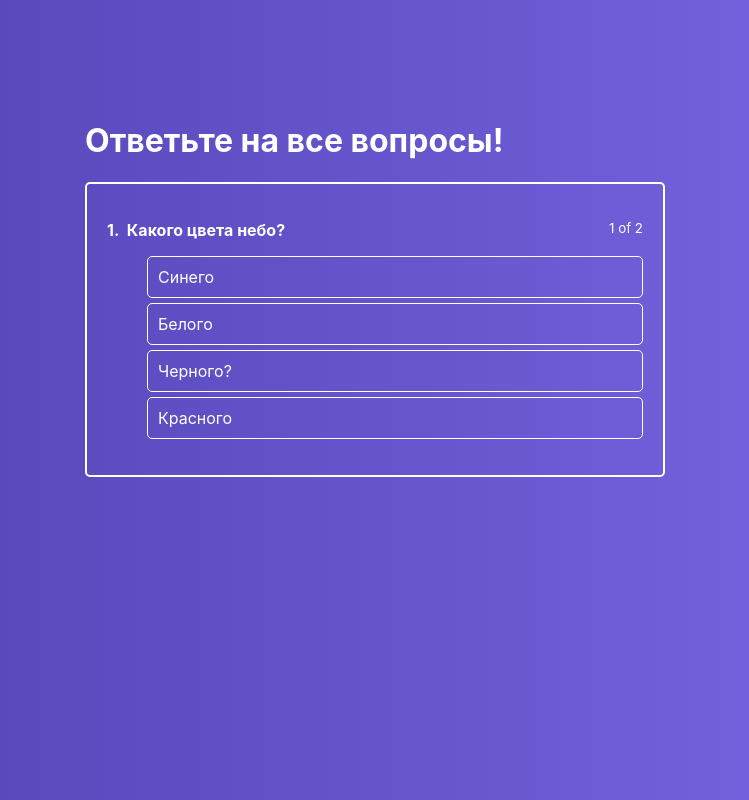
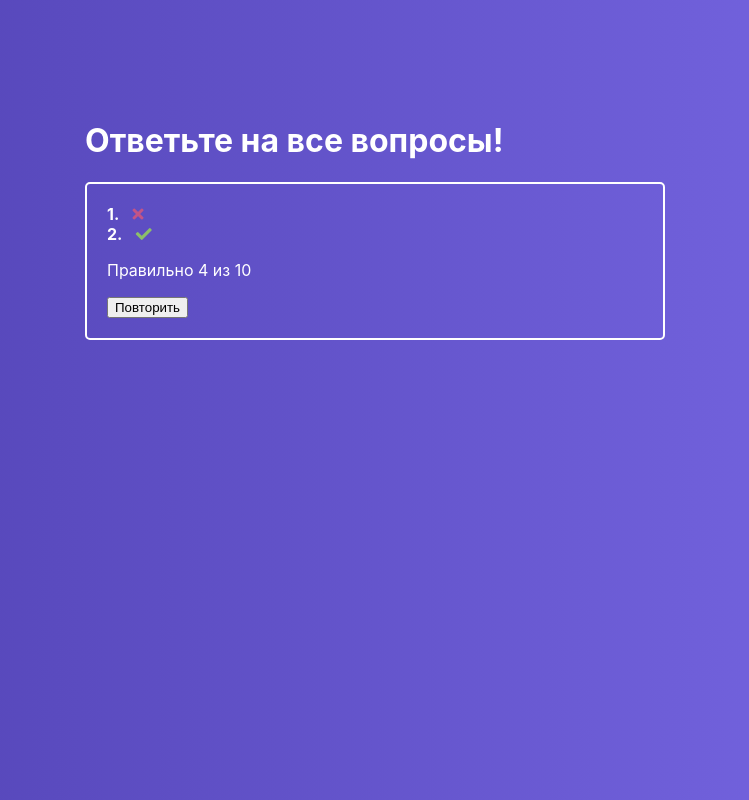
Before and after one commit to cabfran/reactapp, a React app: page / in a window 1280 px wide. Shown: the whole page, without its empty margins (265-1014 px from the left). Built offline with nearby package versions, Linux system fonts and the light colour scheme.

Commit message:
add finished and show result

```diff
--- a/public/index.html
+++ b/public/index.html
@@ -24,7 +24,11 @@
       work correctly both with client-side routing and a non-root public URL.
       Learn how to configure a non-root public URL by running `npm run build`.
     -->
-    <title>React App</title>
+
+
+    <link rel="stylesheet" href="https://use.fontawesome.com/releases/v5.1.0/css/all.css"
+      integrity="sha384-lKuwvrZot6UHsBSfcMvOkWwlCMgc0TaWr+30HWe3a4ltaBwTZhyTEggF5tJv8tbt" crossorigin="anonymous">
+    <title>Quiz App</title>
   </head>
   <body>
     <noscript>You need to enable JavaScript to run this app.</noscript>
--- a/src/components/ActiveQuiz/ActiveQuiz.js
+++ b/src/components/ActiveQuiz/ActiveQuiz.js
@@ -7,9 +7,7 @@
     <div className={classes.ActiveQuiz}>
       <p className={classes.Questions}>
         <span>
-          <strong>
-            {props.answerNumber}.&nbsp; {props.question}{" "}
-          </strong>
+          <strong>{props.answerNumber}.</strong>&nbsp; {props.question}
         </span>
 
         <small>
@@ -17,13 +15,11 @@
         </small>
       </p>
 
-      <ul>
-        <AnswersList
+      <AnswersList
         state={props.state}
-          answers={props.answers}
-          onAnswerClick={props.onAnswerClick}
-        />
-      </ul>
+        answers={props.answers}
+        onAnswerClick={props.onAnswerClick}
+      />
     </div>
   );
 };
--- a/src/components/ActiveQuiz/AnswersList/AnswersList.js
+++ b/src/components/ActiveQuiz/AnswersList/AnswersList.js
@@ -11,11 +11,10 @@
             key={index}
             answer={answer}
             onAnswerClick={props.onAnswerClick}
-            state={props.state ? props.state[answer.id]: null}
+            state={props.state ? props.state[answer.id] : null}
           />
         );
       })}
-      <li></li>
     </ul>
   );
 };
--- /dev/null
+++ b/src/components/FinishedQuiz/FinishedQuiz.js
@@ -0,0 +1,27 @@
+import React from "react";
+import classes from "./FinishedQuiz.module.css";
+
+const FinishedQuiz = props => {
+
+
+  return (
+    <div className={classes.FinishedQuiz}>
+      <ul>
+        <li>
+          <strong>1. </strong>
+          <i className={"fa fa-times " + classes.error}></i>
+        </li>
+        <li>
+          <strong>2. </strong>
+          <i className={"fa fa-check " + classes.success} />
+        </li>
+      </ul>
+
+      <p>Правильно 4 из 10 </p>
+      <div>
+        <button>Повторить </button>
+      </div>
+    </div>
+  );
+};
+export default FinishedQuiz
--- /dev/null
+++ b/src/components/FinishedQuiz/FinishedQuiz.module.css
@@ -0,0 +1,28 @@
+.FinishedQuiz {
+  padding: 20px;
+  color:#fff;
+  border: 2px solid #fff;
+  border-radius: 5px;
+  box-sizing: border-box;
+  margin: 0 10px;
+}
+
+
+.FinishedQuiz ul {
+  list-style: none;
+  padding: 0;
+  margin: 0;
+}
+
+
+.FinishedQuiz ul li i {
+margin-left: 10px;
+}
+
+.success {
+  color: rgba(161, 240, 69, .7);
+}
+
+.error {
+  color: rgba(240, 87, 108, .7);
+}
--- a/src/containers/Quiz/Quiz.js
+++ b/src/containers/Quiz/Quiz.js
@@ -1,14 +1,16 @@
 import React, { Component } from "react";
 import classes from "./Quiz.module.css";
 import ActiveQuiz from "../../components/ActiveQuiz/ActiveQuiz.js";
+import FinishedQuiz from "../../components/FinishedQuiz/FinishedQuiz";
 class Quiz extends Component {
   state = {
+    isFinished: true,
     activeQuestion: 0,
-    answerState: null, //{[id]:'cuccess' 'error'}
+    answerState: null, //{[id]:'success' 'error'}
     quiz: [
       {
         question: "Какого цвета небо? ",
-        rightAnswerId: 1,
+        rightAnswerId: 3,
         id: 1,
         answers: [
           { text: "Синего", id: 1 },
@@ -18,8 +20,8 @@
         ]
       },
       {
-        question: "каком году основали Санкт-Петербург? ",
-        rightAnswerId: 2,
+        question: "В каком году основали Санкт-Петербург? ",
+        rightAnswerId: 1,
         id: 2,
         answers: [
           { text: "1700", id: 1 },
@@ -32,18 +34,23 @@
   };
 
   onAnswerClickHandler = answerId => {
-    console.log("Answer Id: ", answerId);
-
+    if (this.state.answerState) {
+      const key = Object.keys(this.state.answerState)[0];
+      if (this.state.answerState[key] === "success") {
+        return;
+      }
+    }
     const question = this.state.quiz[this.state.activeQuestion];
 
     if (question.rightAnswerId === answerId) {
       this.setState({
         answerState: { [answerId]: "success" }
       });
-
       const timeout = window.setTimeout(() => {
         if (this.isQuizFinished()) {
-          console.log("Finnished");
+          this.setState({
+            isFinished: true
+          });
         } else {
           this.setState({
             activeQuestion: this.state.activeQuestion + 1,
@@ -68,7 +75,9 @@
       <div className={classes.Quiz}>
         <div className={classes.QuizWrapper}>
           <h1>Ответьте на все вопросы!</h1>
-
+          {this.state.isFinished ? (
+            <FinishedQuiz />
+          ) : (
             <ActiveQuiz
               answers={this.state.quiz[this.state.activeQuestion].answers}
               question={this.state.quiz[0].question}
@@ -77,6 +86,7 @@
               answerNumber={this.state.activeQuestion + 1}
               state={this.state.answerState}
             />
+          )}
         </div>
       </div>
     );
```
Lines whose indentation alone changed are shown as unchanged.
